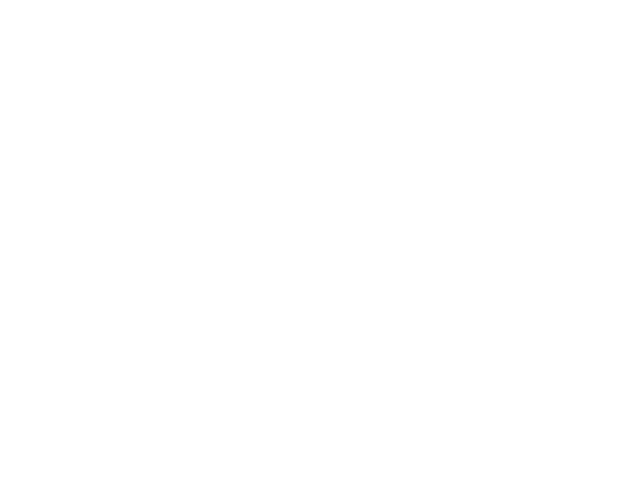
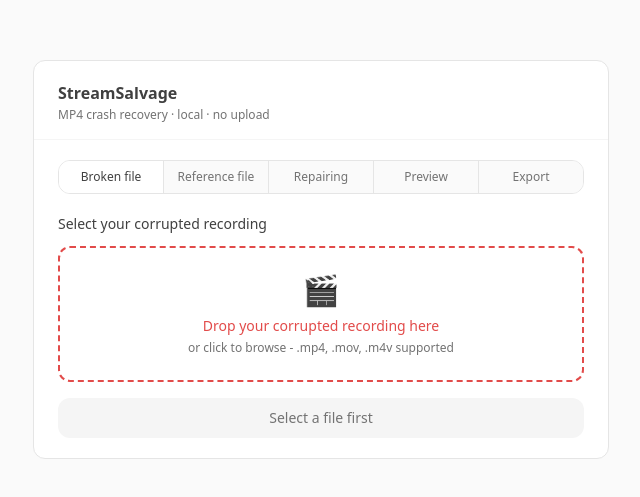
Before and after one commit to jabeer4148-ops/StreamSalvage, a React (Vite) app: page / in a window 1280 px wide. Shown: the part 141-638 px from the top of the page, without its empty margins (319-959 px from the left). Built offline with nearby package versions, Linux system fonts and the light colour scheme; the HTML template or start-up script is replaced by a standard one.

Commit message:
Build broken file selector screen

```diff
--- a/src/App.tsx
+++ b/src/App.tsx
@@ -1,7 +1,46 @@
-import './App.css';
+import { useRepair } from './hooks/useRepair';
+import { StepTabs } from './components/StepTabs';
+import { DropZone } from './components/DropZone';
 
-function App() {
-  return null;
+export default function App() {
+  const { state, selectBrokenFile } = useRepair();
+
+  return (
+    <div className="min-h-screen bg-neutral-50 flex items-center justify-center p-4 font-[system-ui]">
+      <div className="w-full max-w-xl bg-white border border-neutral-200 rounded-xl overflow-hidden">
+        <div className="px-6 pt-5 pb-4 border-b border-neutral-100">
+          <h1 className="text-base font-semibold text-neutral-700">StreamSalvage</h1>
+          <p className="text-xs text-neutral-500 mt-0.5">MP4 crash recovery · local · no upload</p>
+        </div>
+
+        <div className="px-6 py-5">
+          <StepTabs currentStep={state.step} />
+
+          <h2 className="text-sm font-medium text-neutral-700 mb-3">
+            Select your corrupted recording
+          </h2>
+
+          <DropZone
+            variant="broken"
+            filePath={state.brokenFilePath}
+            onClick={selectBrokenFile}
+          />
+
+          <button
+            type="button"
+            onClick={selectBrokenFile}
+            disabled={!!state.brokenFilePath}
+            className={[
+              'mt-4 w-full py-2.5 rounded-xl text-sm font-medium transition-colors',
+              state.brokenFilePath
+                ? 'bg-[#1D9E75] text-white cursor-default'
+                : 'bg-neutral-100 text-neutral-500 cursor-not-allowed',
+            ].join(' ')}
+          >
+            {state.brokenFilePath ? '✓ File selected - continue below' : 'Select a file first'}
+          </button>
+        </div>
+      </div>
+    </div>
+  );
 }
-
-export default App;
--- a/src/components/DropZone.tsx
+++ b/src/components/DropZone.tsx
@@ -1,18 +1,67 @@
-interface DropZoneProps {
-  label: string;
-  selectedPath: string | null;
-  onSelect: () => void;
+interface Props {
+  variant: 'broken' | 'reference';
+  filePath: string | null;
+  onClick: () => void;
+  disabled?: boolean;
 }
 
-export function DropZone({ label, selectedPath, onSelect }: DropZoneProps) {
+const config = {
+  broken: {
+    borderColor: 'border-[#E24B4A]',
+    bgColor: 'bg-white',
+    filledBorder: 'border-neutral-200',
+    filledBg: 'bg-neutral-50',
+    icon: '🎬',
+    emptyTitle: 'Drop your corrupted recording here',
+    emptySubtitle: 'or click to browse - .mp4, .mov, .m4v supported',
+    filledLabel: 'Corrupted file:',
+    textColor: 'text-[#E24B4A]',
+  },
+  reference: {
+    borderColor: 'border-[#378ADD]',
+    bgColor: 'bg-white',
+    filledBorder: 'border-neutral-200',
+    filledBg: 'bg-neutral-50',
+    icon: '📹',
+    emptyTitle: 'Drop your reference recording here',
+    emptySubtitle: 'Any healthy .mp4 recorded with identical OBS settings',
+    filledLabel: 'Reference file:',
+    textColor: 'text-[#378ADD]',
+  },
+};
+
+export function DropZone({ variant, filePath, onClick, disabled }: Props) {
+  const c = config[variant];
+  const hasFile = !!filePath;
+  const fileName = filePath ? filePath.split('\\').pop()?.split('/').pop() : null;
+
   return (
     <button
       type="button"
-      onClick={onSelect}
-      className="flex w-full flex-col items-center justify-center rounded border border-dashed border-slate-300 bg-white p-6 text-center hover:border-blue-500"
+      onClick={onClick}
+      disabled={disabled}
+      className={[
+        'w-full border-2 border-dashed rounded-xl p-6 text-center transition-colors cursor-pointer',
+        'focus:outline-none focus:ring-2 focus:ring-offset-1 focus:ring-[#1D9E75]',
+        hasFile
+          ? `${c.filledBorder} ${c.filledBg} border-solid`
+          : `${c.borderColor} ${c.bgColor} hover:bg-neutral-50`,
+        disabled ? 'opacity-50 cursor-not-allowed' : '',
+      ].join(' ')}
     >
-      <span className="text-sm font-semibold text-slate-900">{label}</span>
-      <span className="mt-2 text-xs text-slate-500">{selectedPath ?? "No file selected"}</span>
+      <div className="text-3xl mb-2">{c.icon}</div>
+      {hasFile ? (
+        <>
+          <p className="text-xs text-neutral-500 mb-1">{c.filledLabel}</p>
+          <p className="text-sm font-medium text-neutral-700 truncate max-w-xs mx-auto">{fileName}</p>
+          <p className="text-xs text-neutral-500 mt-1">Click to change</p>
+        </>
+      ) : (
+        <>
+          <p className={`text-sm font-medium ${c.textColor} mb-1`}>{c.emptyTitle}</p>
+          <p className="text-xs text-neutral-500">{c.emptySubtitle}</p>
+        </>
+      )}
     </button>
   );
 }
--- a/src/components/StepTabs.tsx
+++ b/src/components/StepTabs.tsx
@@ -1,28 +1,43 @@
-import type { AppStep } from "../types";
+import type { AppStep } from '../types';
 
-interface StepTabsProps {
+const steps: { key: AppStep; label: string }[] = [
+  { key: 'broken', label: 'Broken file' },
+  { key: 'reference', label: 'Reference file' },
+  { key: 'repairing', label: 'Repairing' },
+  { key: 'preview', label: 'Preview' },
+  { key: 'export', label: 'Export' },
+];
+
+const stepOrder: AppStep[] = ['broken', 'reference', 'repairing', 'preview', 'export'];
+
+interface Props {
   currentStep: AppStep;
-  steps: AppStep[];
-  onStepChange: (step: AppStep) => void;
 }
 
-export function StepTabs({ currentStep, steps, onStepChange }: StepTabsProps) {
+export function StepTabs({ currentStep }: Props) {
+  const currentIndex = stepOrder.indexOf(currentStep);
+
   return (
-    <div className="flex gap-2">
-      {steps.map((step) => (
-        <button
-          key={step}
-          type="button"
-          onClick={() => onStepChange(step)}
-          className={
-            currentStep === step
-              ? "rounded bg-blue-600 px-3 py-2 text-sm font-medium text-white"
-              : "rounded bg-slate-100 px-3 py-2 text-sm font-medium text-slate-700"
-          }
-        >
-          {step}
-        </button>
-      ))}
+    <div className="flex border border-neutral-200 rounded-xl overflow-hidden mb-5">
+      {steps.map((step, i) => {
+        const isDone = i < currentIndex;
+        const isActive = i === currentIndex;
+
+        return (
+          <div
+            key={step.key}
+            className={[
+              'flex-1 py-2 px-3 text-center text-xs font-medium border-r border-neutral-200 last:border-r-0',
+              isDone ? 'bg-white text-[#1D9E75]' : '',
+              isActive ? 'bg-white text-neutral-700' : '',
+              !isDone && !isActive ? 'bg-neutral-50 text-neutral-500' : '',
+            ].join(' ')}
+          >
+            {isDone ? '✓ ' : ''}
+            {step.label}
+          </div>
+        );
+      })}
     </div>
   );
 }
```
